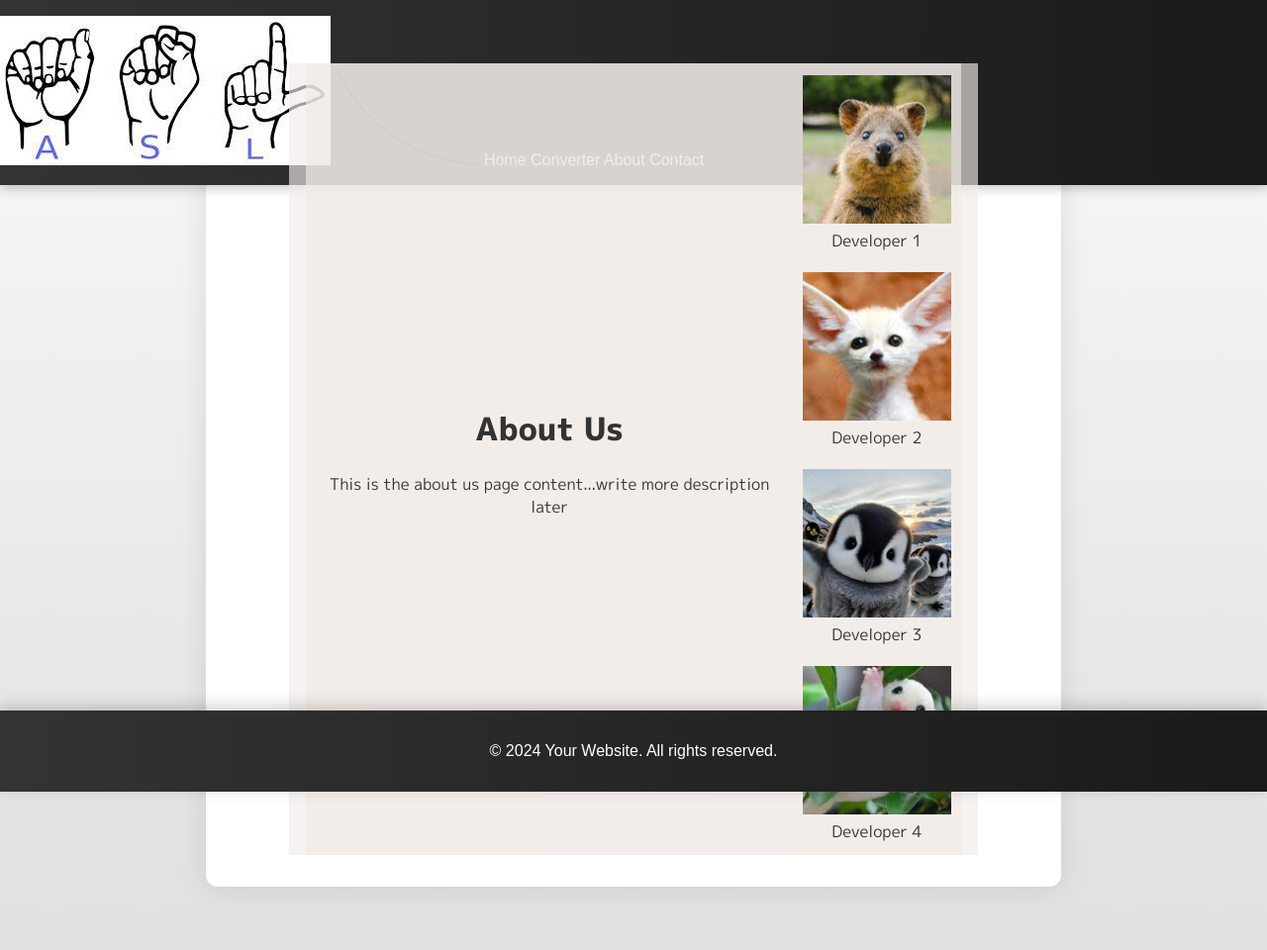
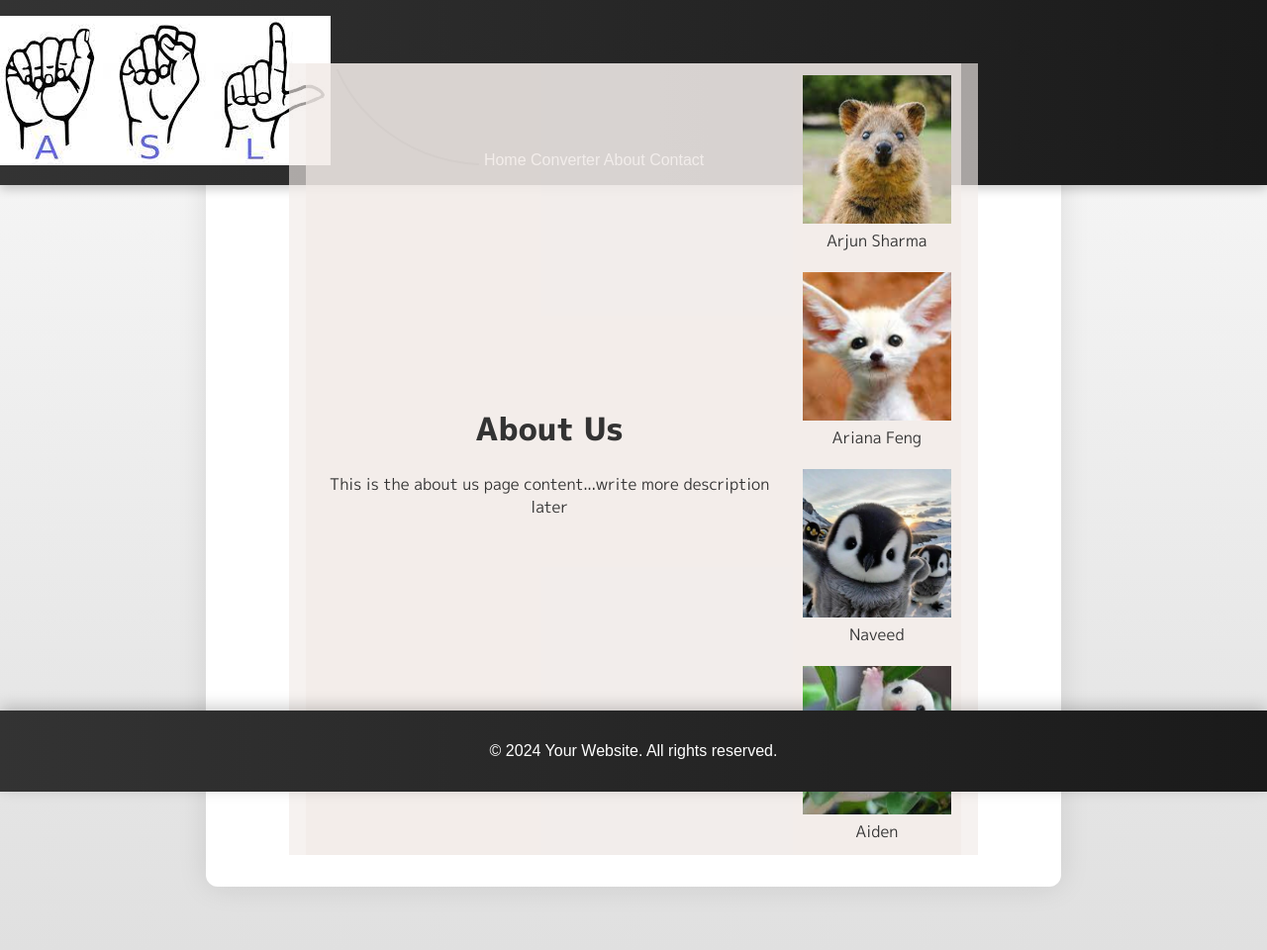
Before and after one commit to alostracco/ASL-Fingerspelling-Recognition, a Django app: page /about-us/ in a window 1280 px wide. Shown: the whole page at 99% size. Run offline with Django 4.2, Linux system fonts and the light colour scheme; some web fonts are replaced.

Commit message:
changed names

```diff
--- a/core/templates/core/about_us.html
+++ b/core/templates/core/about_us.html
@@ -22,23 +22,23 @@
         <!-- Images Row -->
         <div class="content-column">
             <div class="person-box">
-                <img class="person-image developer-image" src="{% static 'core/images/person1.png' %}" alt="Person 1">
-                <div class="person-name">Developer 1</div>
+                <img class="person-image developer-image" src="{% static 'core/images/person1.png' %}" alt="Arjun Sharma">
+                <div class="person-name">Arjun Sharma</div>
             </div>
 
             <div class="person-box">
-                <img class="person-image developer-image" src="{% static 'core/images/person2.png' %}" alt="Person 2">
-                <div class="person-name">Developer 2</div>
+                <img class="person-image developer-image" src="{% static 'core/images/person2.png' %}" alt="Ariana Feng">
+                <div class="person-name">Ariana Feng</div>
             </div>
 
             <div class="person-box">
-                <img class="person-image  developer-image" src="{% static 'core/images/person3.png' %}" alt="Person 3">
-                <div class="person-name">Developer 3</div>
+                <img class="person-image  developer-image" src="{% static 'core/images/person3.png' %}" alt="Naveed">
+                <div class="person-name">Naveed</div>
             </div>
 
             <div class="person-box">
-                <img class="person-image  developer-image" src="{% static 'core/images/person4.png' %}" alt="Person 4">
-                <div class="person-name">Developer 4</div>
+                <img class="person-image  developer-image" src="{% static 'core/images/person4.png' %}" alt="Aiden">
+                <div class="person-name">Aiden</div>
             </div>
         </div>
     </div>
```
